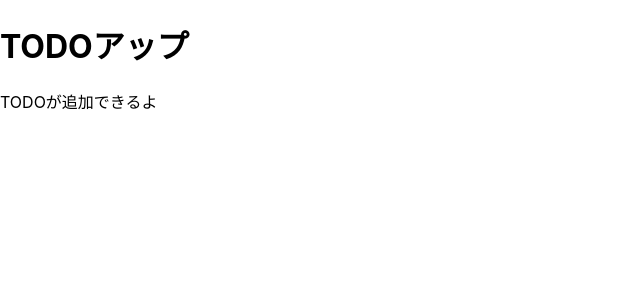
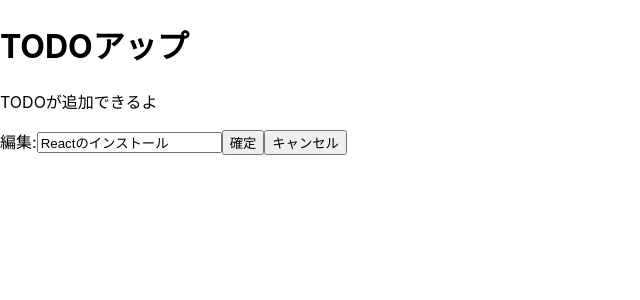
Before and after one commit to iiishokoiii/app-react-dodo, a React (Create React App) app: page /edit/0 in a window 1280 px wide. Shown: the top 300 px of the page, without its empty margins (0-640 px from the left). Built offline with nearby package versions, Linux system fonts and the light colour scheme.

Commit message:
lesson3 演習 （編集ページ作成）

```diff
--- a/src/App.js
+++ b/src/App.js
@@ -8,6 +8,7 @@ import {
 import ListPage from "./components/ListPage";
 import AddPage from "./components/AddPage";
 import DeletePage from "./components/DeletePage";
+import EditPage from "./components/EditPage";
 import Header from "./components/Header";
 import SampleApp from "./Sample";
 
@@ -45,8 +46,18 @@ function App() {
     changeList([...list, newItem])
   }
 
-  const deleteListItem = (deleteInddx) => {
-    const newList = list.filter((item, idx) => idx !== deleteInddx)
+  //指定したインデックスのアイテムを削除する
+  const deleteListItem = (deleteIndex) => {
+    const newList = list.filter((item, idx) => idx !== deleteIndex)
+    changeList(newList)
+  }
+
+  //インデックスで指定したアイテムの title の値を変更する
+  const editListItem = (editIndex, editText) => {
+    const newList = list.map((item, idx) => {
+      if (idx !== editIndex) return item
+      return { ...item, title: editText }
+    })
     changeList(newList)
   }
 
@@ -57,6 +68,7 @@ function App() {
         <Route path="/" element={<ListPage list={list} />} />
         <Route path="/add" element={<AddPage  addListItem={addListItem} />} />
         <Route path="/delete/:id" element={<DeletePage list={list} deleteListItem={deleteListItem} />} />
+        <Route path="/edit/:id" element={<EditPage list={list} editListItem={editListItem} />} />
         <Route path="/sample" element={<SampleApp/>} />
       </Routes>
     </BrowserRouter>
--- a/src/components/AddPage.js
+++ b/src/components/AddPage.js
@@ -1,11 +1,12 @@
+import { useState } from 'react'
 import { useNavigate } from "react-router-dom";
-import React, { useState } from 'react'
 
 export default function AdddPage({addListItem}) {
   const [tmpText, changeTmpText] = useState('') // 子コンポーネント内でのみ使用
   const [errorText, changeErrorText] = useState('')
   const navigate = useNavigate()
-  const handleAddItem = () => {
+
+  const handleAdd = () => {
     if (!tmpText) {
       changeErrorText('テキストが入力されていません')
       return
@@ -27,7 +28,7 @@ export default function AdddPage({addListItem}) {
       <input
         type="button"
         value="追加"
-        onClick={handleAddItem}
+        onClick={handleAdd}
       />
       {errorText ? <p>{errorText}</p> : <></>}
     </div>
--- a/src/components/DeletePage.js
+++ b/src/components/DeletePage.js
@@ -5,6 +5,7 @@ export default function DeletePage({list, deleteListItem}) {
   const params = useParams()
   const deleteIndex = Number(params.id)
   const deleteItem = list.find((item, idx) => idx === deleteIndex)
+
   const handleDelete = () => {
     deleteListItem(deleteIndex)
     navigate('/')
--- /dev/null
+++ b/src/components/EditPage.js
@@ -0,0 +1,43 @@
+import { useState } from 'react'
+import { useNavigate, useParams } from "react-router-dom";
+
+export default function EditPage({ list, editListItem }) {
+  const navigate = useNavigate()
+  const params = useParams()
+  const editIndex = Number(params.id)
+  const editItem = list.find((item, idx) => idx === editIndex)
+  const [tmpText, changeTmpText] = useState(editItem.title) // 子コンポーネント内でのみ使用
+
+  const handleEdit = () => {
+    editListItem(editIndex, tmpText)
+    changeTmpText('')
+    navigate('/')
+  }
+  const cancelEdit = () => {
+    // changeTmpText('')
+    navigate('/')
+  }
+
+  return (
+    <div className="form">
+      <label htmlFor="text">編集:</label>
+      <input
+        type="text"
+        id="text"
+        value={tmpText}
+        onChange={e => { changeTmpText(e.currentTarget.value) }}
+      />
+      <input
+        type="button"
+        value="確定"
+        onClick={handleEdit}
+      />
+      <input
+        type="button"
+        value="キャンセル"
+        onClick={cancelEdit}
+      />
+    </div>
+  )
+
+}
--- a/src/components/ListPage.js
+++ b/src/components/ListPage.js
@@ -8,11 +8,12 @@ export default function ListPage({list}) {
         <li
           className={item.checked ? "checked" : ""}
           key={i}
-        >{item.title}<Link to={`/delete/${i}`}>Delete</Link></li>
+        >{item.title} <Link to={`/delete/${i}`}>Delete</Link> <Link to={`/edit/${i}`}>Edit</Link>
+        </li>
       ))}
-      </ul>
-      <p><Link to="/add">Add Item</Link> </p>
-      <p><Link to="/sample">Sample</Link></p>
+    </ul>
+    <p><Link to="/add">Add Item</Link> </p>
+    <p><Link to="/sample">Sample</Link></p>
   </>
   )
 }
```
